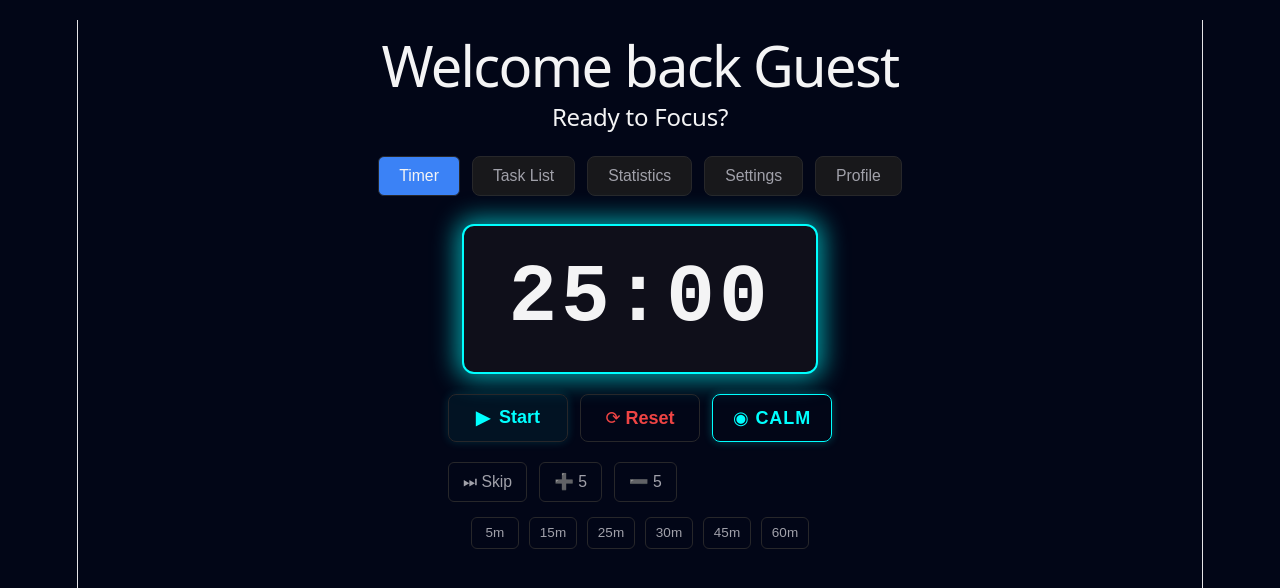
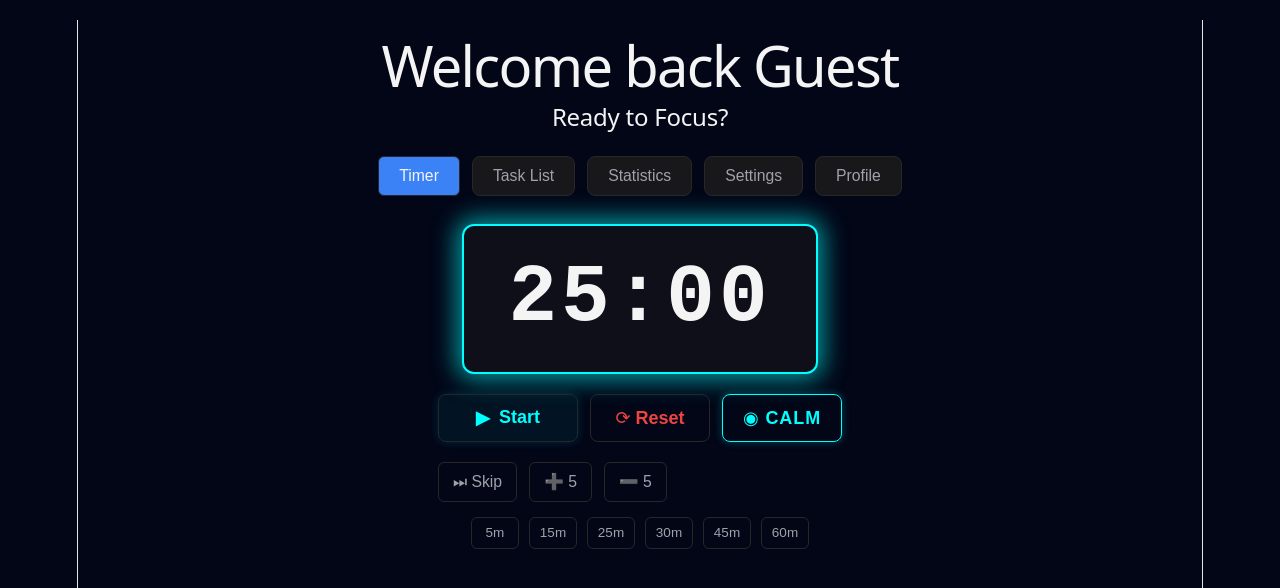
Before and after one commit to FinchDefense/flowstate-app, a React (Vite) app: page / in a window 1280 px wide. Shown: the top 588 px of the page. Built offline with nearby package versions, Linux system fonts and the light colour scheme.

Commit message:
Make start/pause button slightly larger to emphasize its importance

```diff
--- a/src/components/Timer.css
+++ b/src/components/Timer.css
@@ -88,6 +88,7 @@
 }
 
 .timer-buttons-main-controls .start-pause-button {
+  min-width: 140px;
   background: rgba(0, 255, 255, 0.05);
   color: var(--accent-cyan);
   box-shadow: 0 0 10px rgba(0, 255, 255, 0.15);
```
